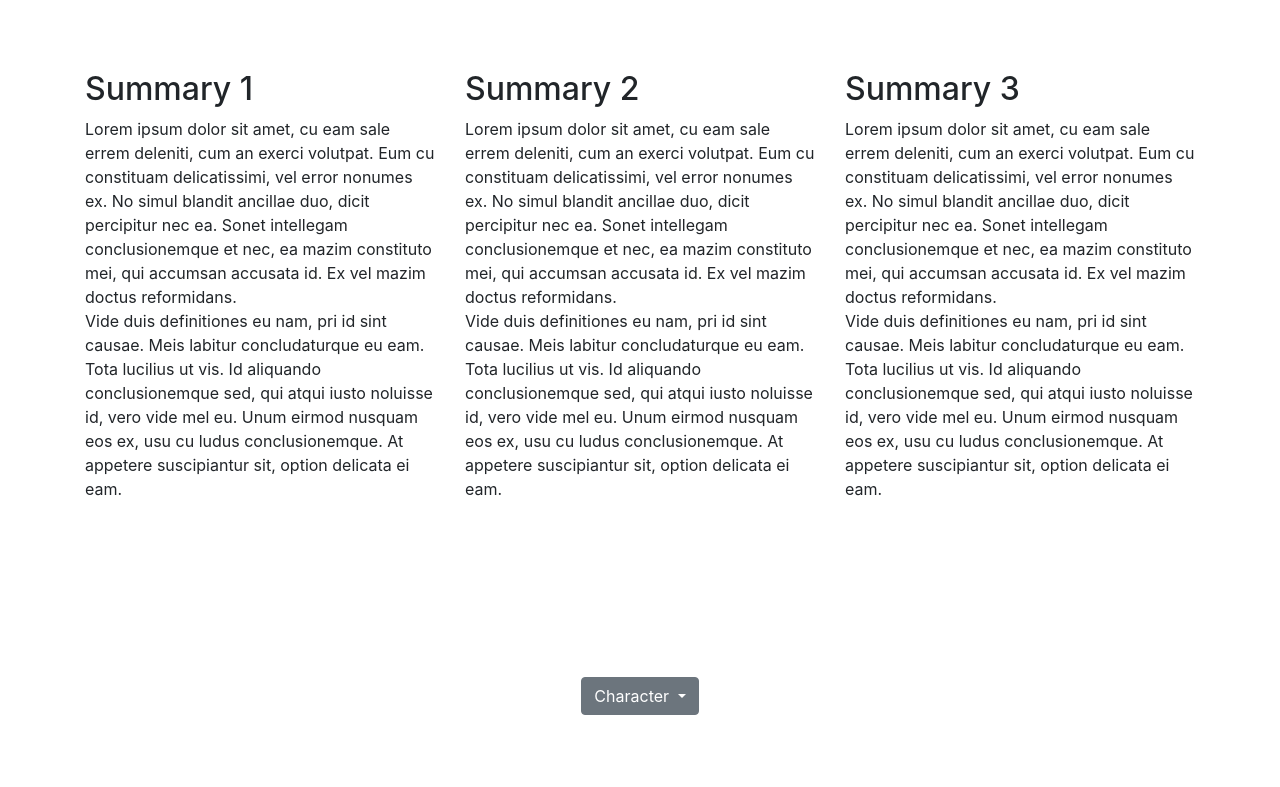
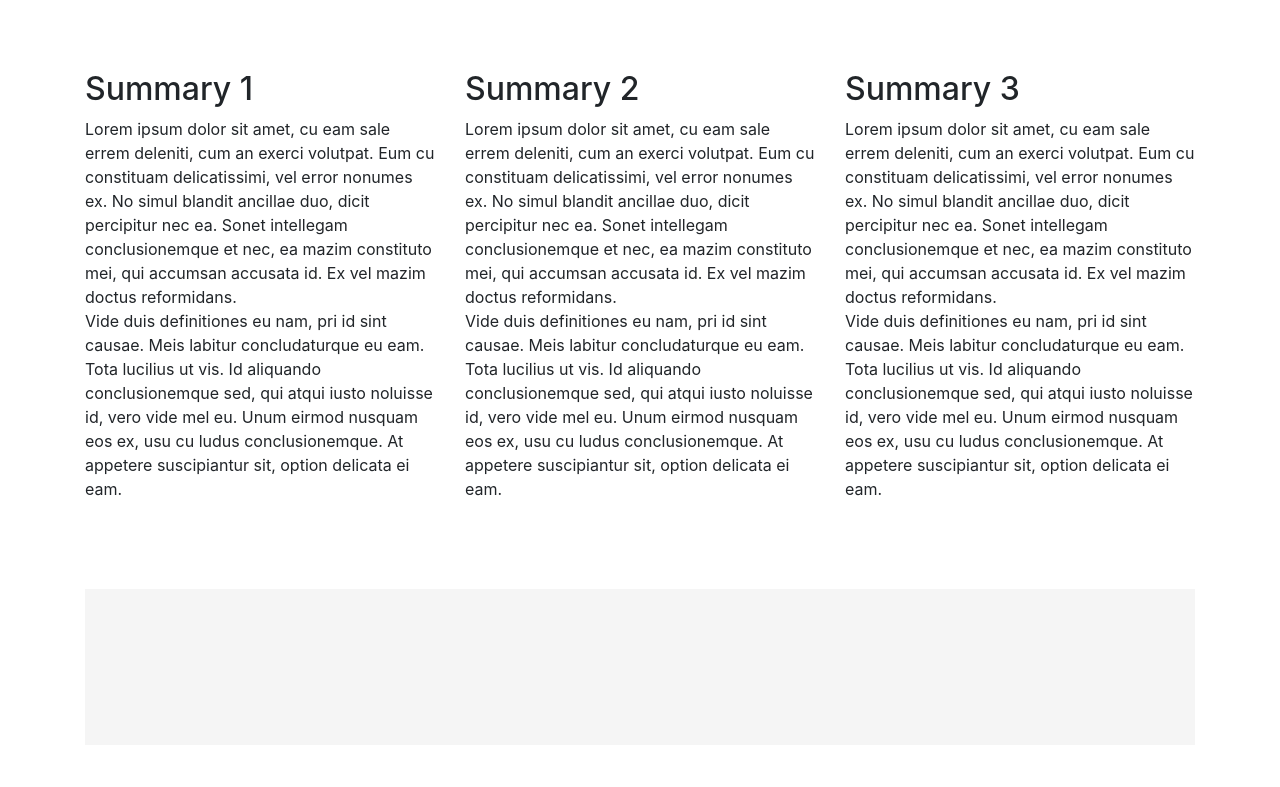
Before and after one commit to victoryk13/Simpsons, a Flask app: page / in a window 1280 px wide. Shown: the part 1436-2223 px from the top of the page. Run offline with Flask 2, Linux system fonts and the light colour scheme; parts of the project's set-up code (start-up, migrations or seed data) failed here and were passed over; some libraries are stand-ins or nearby versions.

Commit message:
Added updated stylesheet

```diff
--- a/static/styles/stylesheet.css
+++ b/static/styles/stylesheet.css
@@ -16,6 +16,7 @@
 
 .quote {
 
-    background-color: #000000;
+    background-color: #F5F5F5;
+    padding: 70px;
 
 }
```
